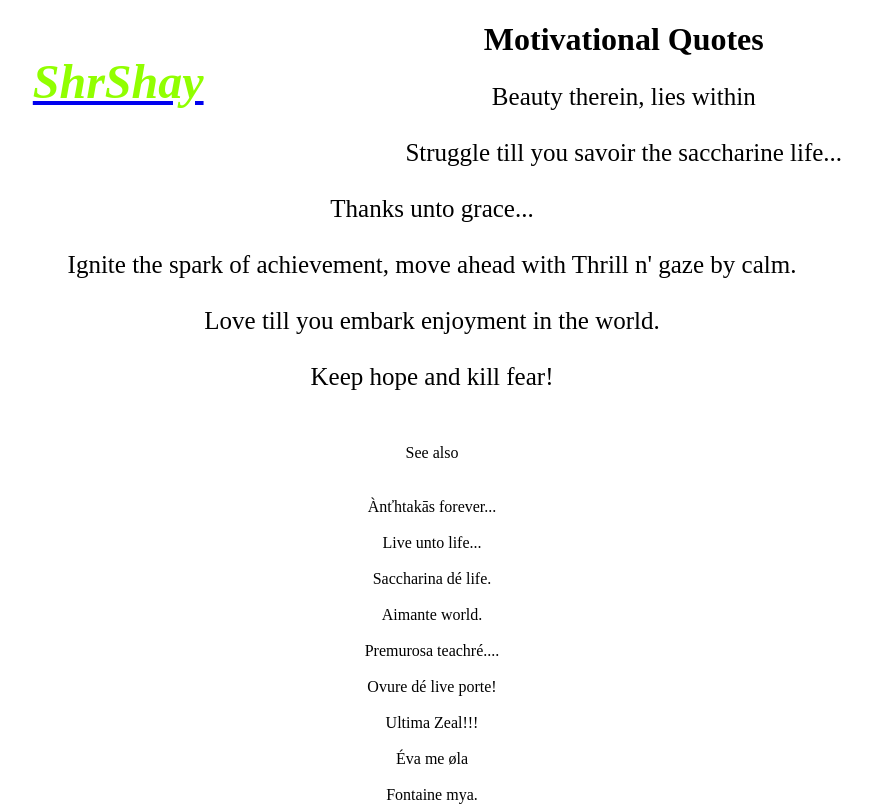
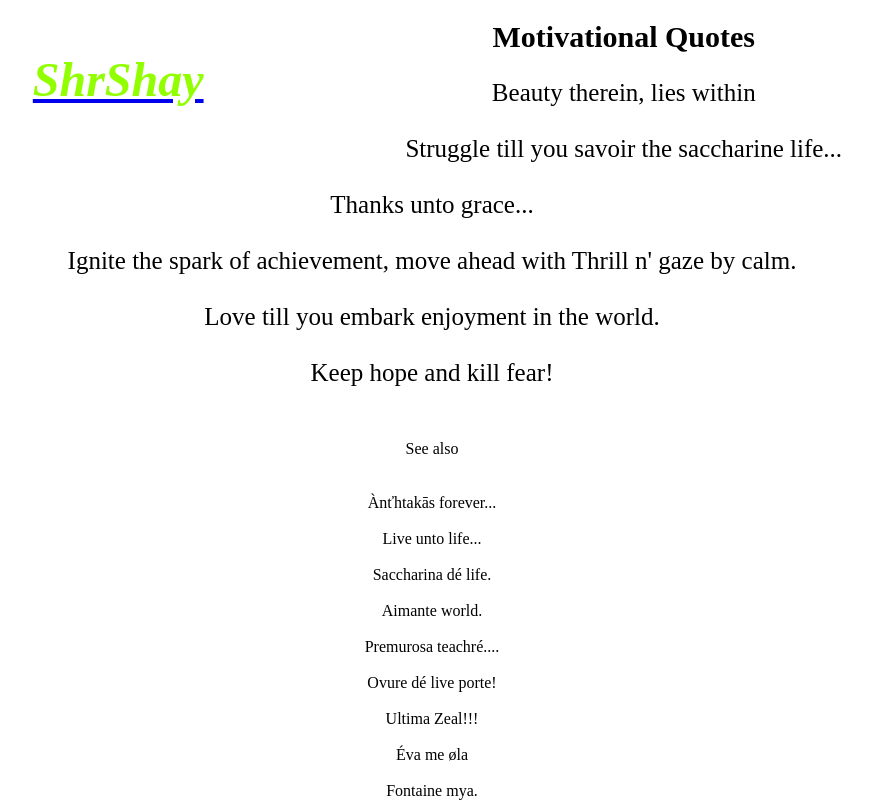
Before and after one commit to shrshay/shrshay, a plain HTML site: page index.html in a window 1280 px wide. Shown: the top 806 px of the page, without its empty margins (228-1100 px from the left). Drawn offline with Linux system fonts and the light colour scheme.

Commit message:
Update index.html

```diff
--- a/index.html
+++ b/index.html
@@ -18,7 +18,7 @@
     </header>
     <center>
     <div class="card mt-5 pt-3 col-10" >
-        <h1>Motivational Quotes</h1>
+        <h1 style="font-size:30px">Motivational Quotes</h1>
         <ul>
         <p style="font-size: 25px;">
         Beauty therein, lies within<br><br>
```
